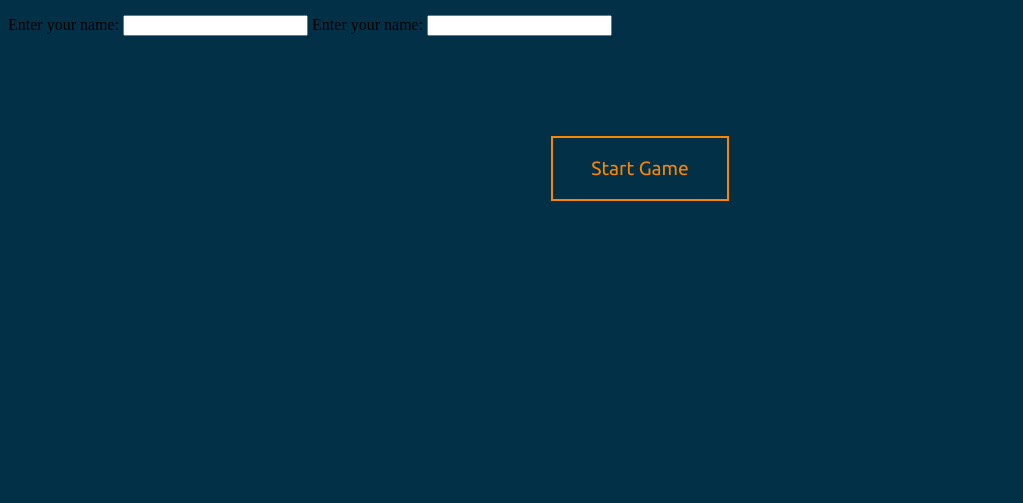
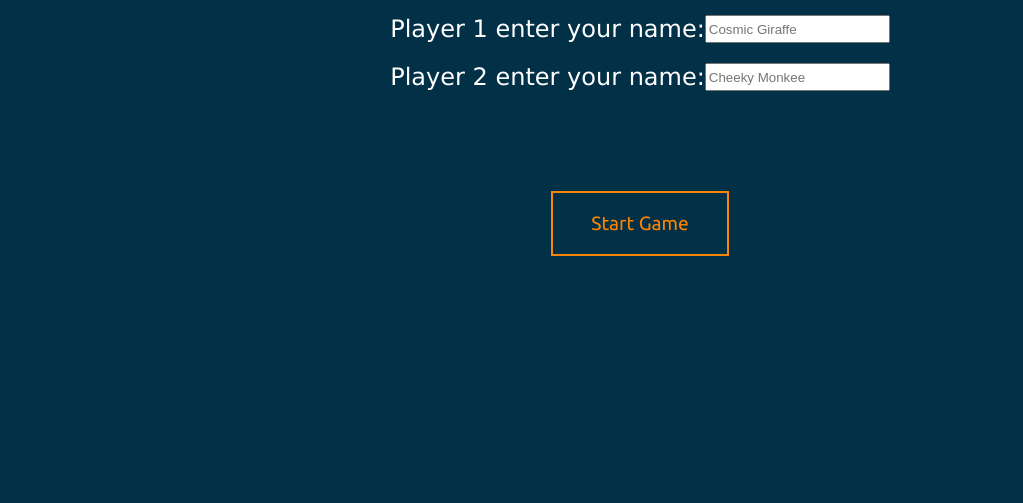
Before and after one commit to Oren-Arg/Memo-Game, a plain HTML site: page entry.html in a window 1280 px wide. Shown: the part 297-800 px from the top of the page, without its empty margins (0-1023 px from the left). Drawn offline with Linux system fonts and the light colour scheme.

Commit message:
now it's done

```diff
--- a/entry.css
+++ b/entry.css
@@ -5,6 +5,7 @@ h1{
     display: flex;
     justify-content: center;
     font-family: 'Roboto', sans-serif;
+    text-shadow: 1px 1px 2px rgb(0, 0, 0);
 }
 
 .text{
@@ -42,3 +43,21 @@ button:hover{
 body{
     background-color: #023047;
 }
+
+
+label {
+    font-family: Verdana, Geneva, Tahoma, sans-serif;
+    font-size: 1.5em;
+    color: white;
+}
+
+.player1{
+    display: flex;
+    justify-content: center;
+}
+
+.player2{
+    margin-top: 20px;
+    display: flex;
+    justify-content: center;
+}
--- a/entry.html
+++ b/entry.html
@@ -21,10 +21,14 @@
     </p></section>
     <form action="memo.html" method="get">
     <div class="register">
-          <label for="name1">Enter your name: </label>
-          <input type="text" name="name1" id="name1" required>
-          <label for="name2">Enter your name: </label>
-          <input type="text" name="name2" id="name2" required>
+      <div class="player1">
+          <label for="name1">Player 1 enter your name: </label>
+          <input type="text" name="name1" id="name1" placeholder="Cosmic Giraffe" required>
+        </div>
+        <div class="player2">
+          <label for="name2">Player 2 enter your name: </label>
+          <input type="text" name="name2" id="name2" placeholder="Cheeky Monkee" required>
+        </div>
         <div class="button">
           <button type="submit">Start Game</button>
         </div>
```
